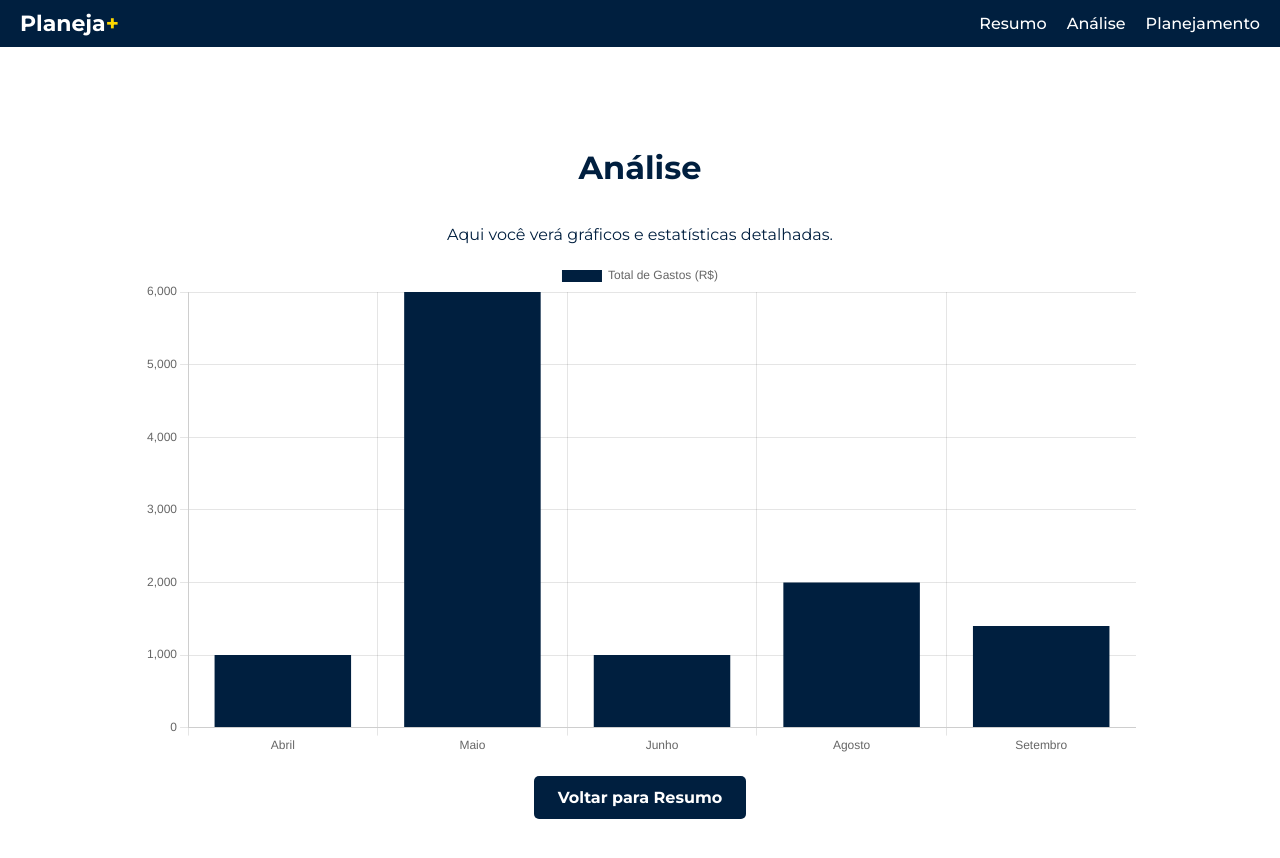
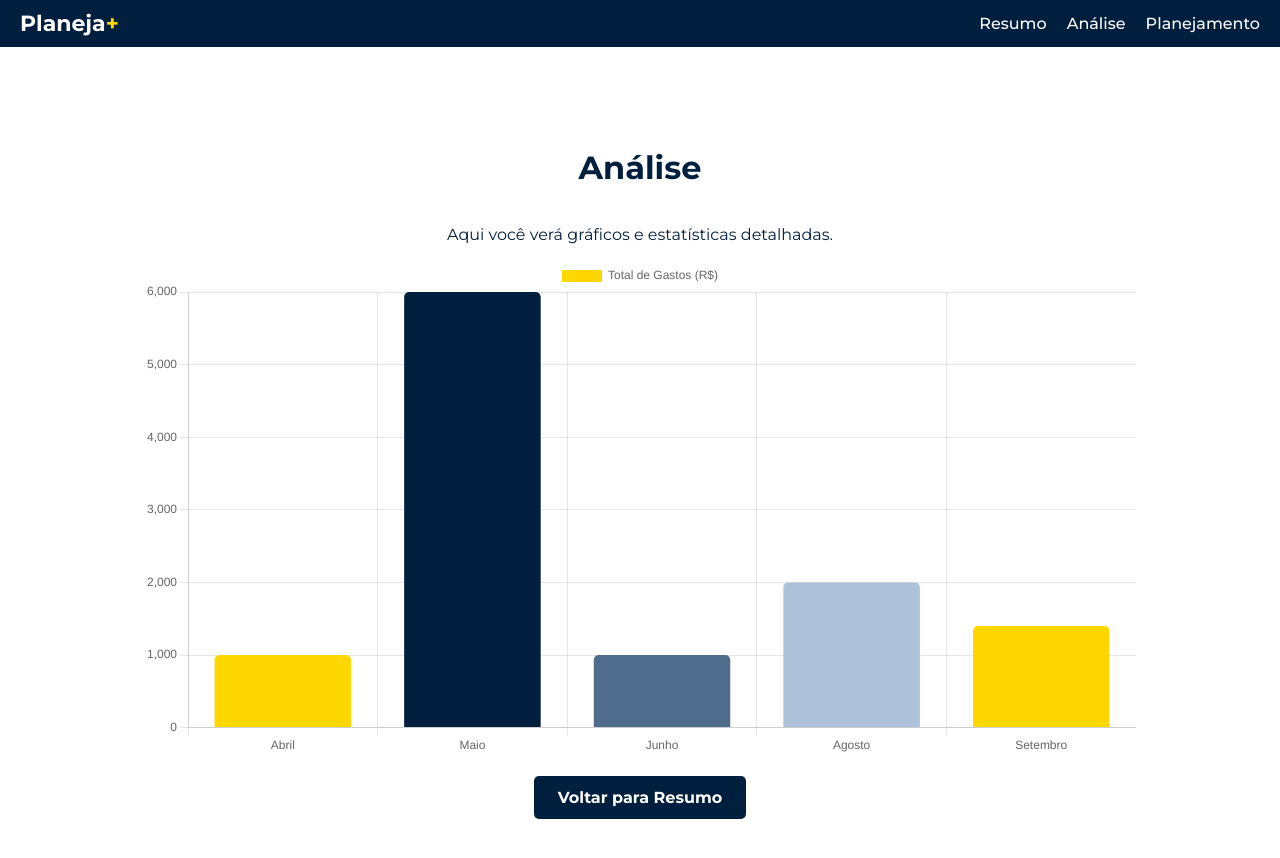
Before and after one commit to costureza/planeja_mais, a React (Create React App) app: page /analise in a window 1280 px wide. Shown: the top 858 px of the page. Built offline with nearby package versions, Linux system fonts and the light colour scheme.

Commit message:
style: aplicar paleta de cores do Figma ao gráfico de barras

```diff
--- a/src/charts/GastosPorCategoriaChart.js
+++ b/src/charts/GastosPorCategoriaChart.js
@@ -7,13 +7,22 @@ ChartJS.register(CategoryScale, LinearScale, BarElement, Title, Tooltip, Legend)
 
 function GastosPorCategoriaChart() {
 
+    const cores = [
+        '#FFD700',
+        '#001f3f',
+        '#4F6C8C',
+        '#ADC1D9',
+        '#FFD700',
+    ];
+
     const data = {
         labels: ['Abril', 'Maio', 'Junho', 'Agosto', 'Setembro'],
         datasets: [
             {
                 label: 'Total de Gastos (R$)',
                 data: [1000, 6000, 1000, 2000, 1400],
-                backgroundColor: '#001f3f',
+                backgroundColor: cores,
+                borderRadius: 5,
             },
         ],
     };
```
